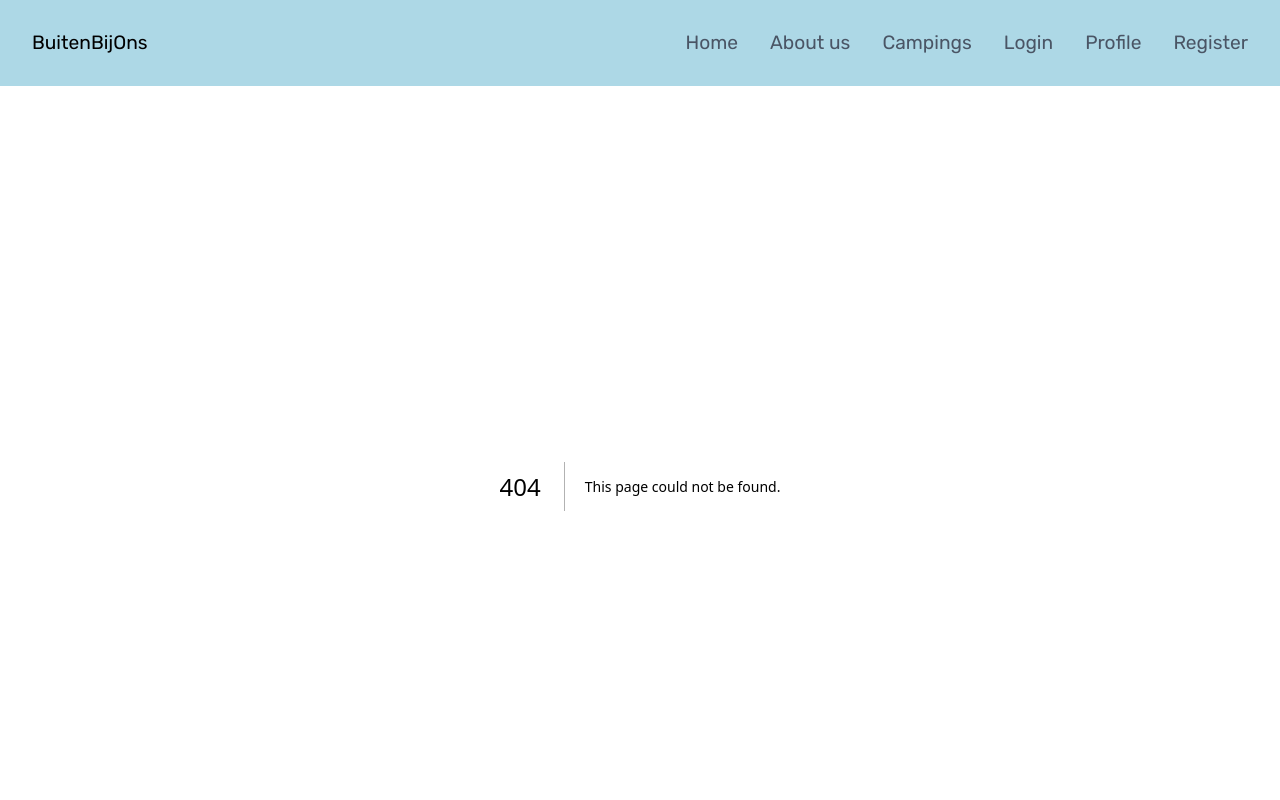
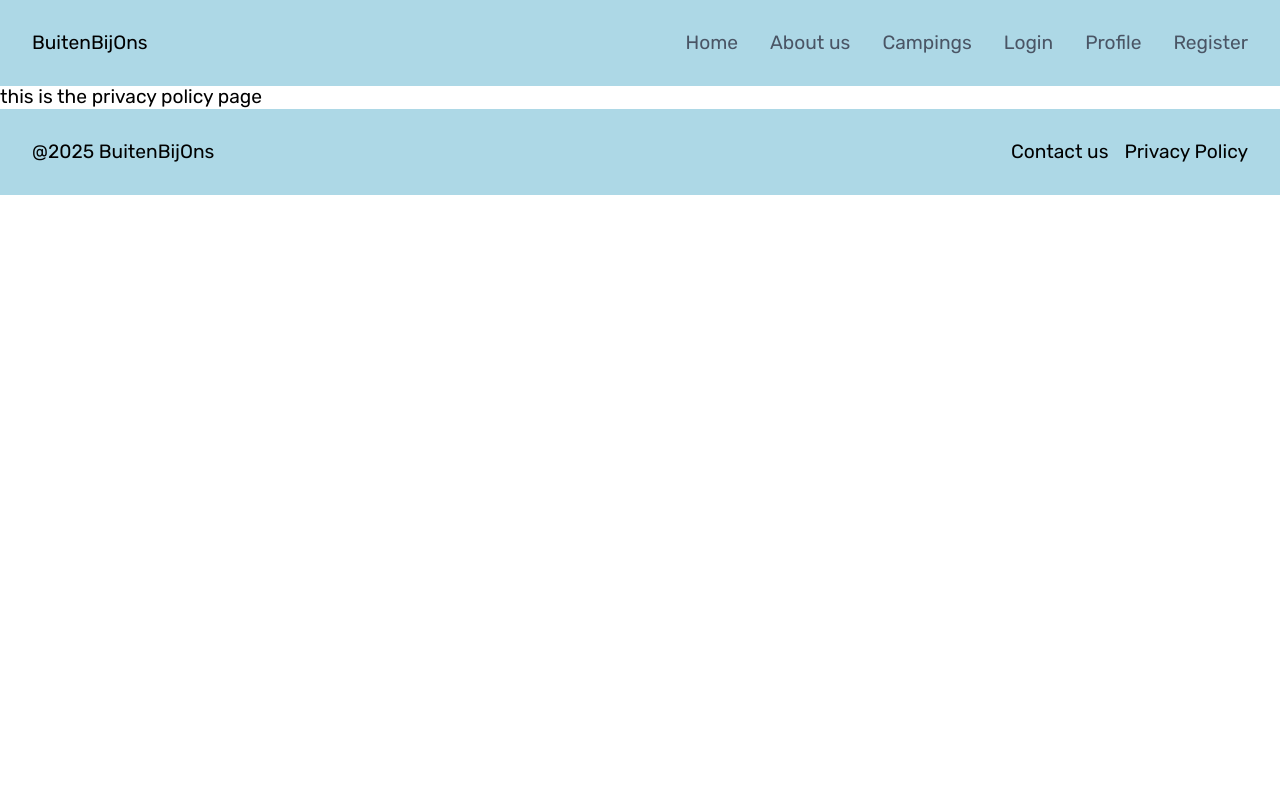
Before and after one commit to kevin-van-damme/buitenbijons_fe, a Next.js app: page /privacy in a window 1280 px wide. Before the commit this address had no page. Shown: the top 800 px of the page. Built offline with nearby package versions, Linux system fonts and the light colour scheme.

Commit message:
added routes

```diff
--- /dev/null
+++ b/src/app/contact/page.tsx
@@ -0,0 +1,4 @@
+const page = () => {
+  return <div>this is the contact us page</div>;
+};
+export default page;
--- /dev/null
+++ b/src/app/privacy/page.tsx
@@ -0,0 +1,4 @@
+const page = () => {
+  return <div>this is the privacy policy page</div>;
+};
+export default page;
--- a/src/components/navigation/FooterNav.tsx
+++ b/src/components/navigation/FooterNav.tsx
@@ -9,7 +9,7 @@ const FooterNav = () => {
           <ul>
             <li>
               <Link className="hover:text-blue-600" href="/contact">
-                Contacteer Ons
+                Contact us
               </Link>
             </li>
             <li>
```
